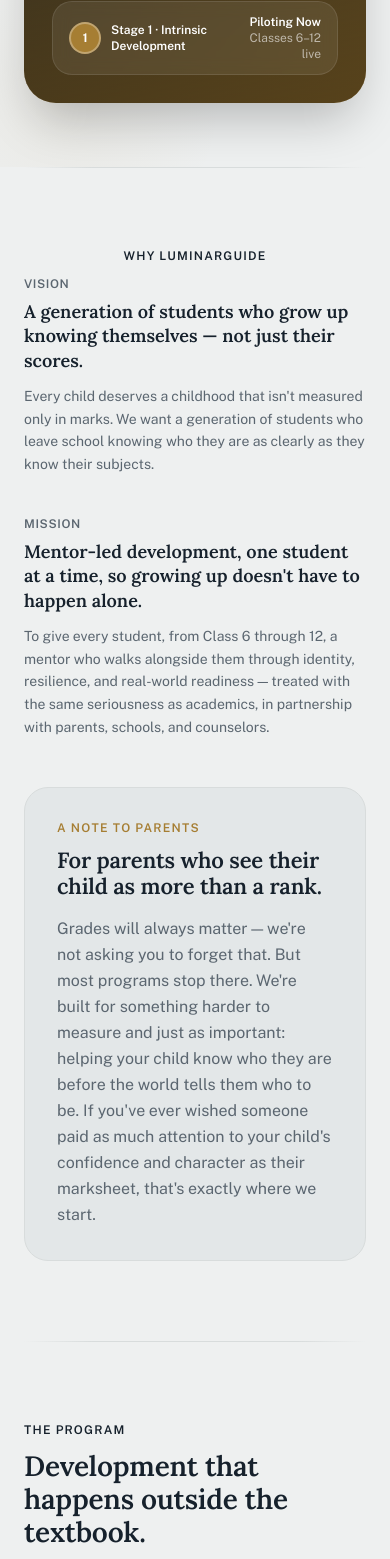
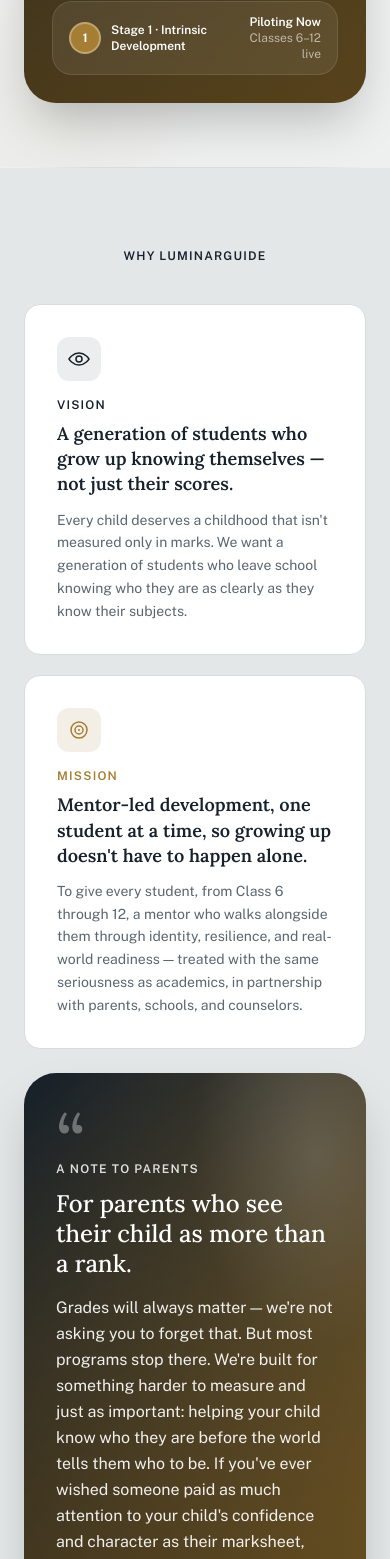
Before and after one commit to youphorialuminars/luminarguide, a Next.js app: page / in a window 390 px wide. Shown: the part 1657-3216 px from the top of the page. Built offline with nearby package versions, Linux system fonts and the light colour scheme.

Commit message:
Manual code change

```diff
--- a/src/app/page.tsx
+++ b/src/app/page.tsx
@@ -30,32 +30,54 @@
           Parents. Folded directly into this page (no separate component
           file) since new files/folders can't be created on the Rocket.new
           side of this project. Sits right after the Hero because this is
-          the "why" — before AboutSection gets into the "what." */}
-      <section className="py-20 bg-background">
-        <div className="max-w-4xl mx-auto px-6">
+          the "why" — before AboutSection gets into the "what."
 
-          <p className="text-xs font-600 text-primary uppercase tracking-widest mb-3 text-center" style={{ fontWeight: 600 }}>
+          Vision/Mission use the same bento-card + icon-wrapper treatment as
+          the "How It Runs" cards in FeaturesSection, and the Note to Parents
+          panel reuses the Hero's three-layer gradient technique — so this
+          section reads as part of the same design system instead of a
+          plain-text block dropped in on its own. */}
+      <section className="py-20 bg-muted">
+        <div className="max-w-6xl mx-auto px-6">
+
+          <p className="text-xs font-600 text-primary uppercase tracking-widest mb-10 text-center" style={{ fontWeight: 600 }}>
             Why LuminarGuide
           </p>
 
-          <div className="grid grid-cols-1 md:grid-cols-2 gap-10 mb-12">
+          <div className="grid grid-cols-1 md:grid-cols-2 gap-5 mb-6">
+            <div className="bento-card flex flex-col gap-4">
+              <div className="icon-wrapper" style={{ backgroundColor: 'rgba(22,33,44,0.08)', color: 'var(--primary)' }}>
+                <svg width="22" height="22" viewBox="0 0 22 22" fill="none">
+                  <path d="M1 11S4.5 5 11 5s10 6 10 6-3.5 6-10 6S1 11 1 11z" stroke="currentColor" strokeWidth="1.5" strokeLinecap="round" strokeLinejoin="round" />
+                  <circle cx="11" cy="11" r="3" stroke="currentColor" strokeWidth="1.5" />
+                </svg>
+              </div>
               <div>
-              <p className="text-xs font-600 text-muted-foreground uppercase tracking-wider mb-2" style={{ fontWeight: 600 }}>
+                <p className="text-xs font-600 text-primary uppercase tracking-widest mb-2" style={{ fontWeight: 600 }}>
                   Vision
                 </p>
-              <h2 className="text-card-heading text-foreground mb-3" style={{ lineHeight: 1.35 }}>
+                <h2 className="text-card-heading text-foreground mb-3">
                   {purpose.vision.heading}
                 </h2>
                 <p className="text-sm leading-relaxed text-muted-foreground">
                   {purpose.vision.description}
                 </p>
               </div>
+            </div>
 
+            <div className="bento-card flex flex-col gap-4">
+              <div className="icon-wrapper" style={{ backgroundColor: 'rgba(166,126,51,0.12)', color: 'var(--accent)' }}>
+                <svg width="22" height="22" viewBox="0 0 22 22" fill="none">
+                  <circle cx="11" cy="11" r="8" stroke="currentColor" strokeWidth="1.5" />
+                  <circle cx="11" cy="11" r="4" stroke="currentColor" strokeWidth="1.5" />
+                  <circle cx="11" cy="11" r="1" fill="currentColor" />
+                </svg>
+              </div>
               <div>
-              <p className="text-xs font-600 text-muted-foreground uppercase tracking-wider mb-2" style={{ fontWeight: 600 }}>
+                <p className="text-xs font-600 uppercase tracking-widest mb-2" style={{ fontWeight: 600, color: 'var(--accent)' }}>
                   Mission
                 </p>
-              <h2 className="text-card-heading text-foreground mb-3" style={{ lineHeight: 1.35 }}>
+                <h2 className="text-card-heading text-foreground mb-3">
                   {purpose.mission.heading}
                 </h2>
                 <p className="text-sm leading-relaxed text-muted-foreground">
@@ -63,22 +85,45 @@
                 </p>
               </div>
             </div>
+          </div>
 
           {/* Message to parents — the emotional/positioning core, so it gets
-              the most visual weight: a highlighted card, not just a paragraph. */}
+              the site's strongest visual treatment: the same gradient panel
+              as the Hero's visual, not a flat tinted box. */}
+          <div className="relative rounded-3xl overflow-hidden shadow-2xl p-8 md:p-12">
             <div
-            className="rounded-2xl p-8 md:p-10 border border-border"
-            style={{ backgroundColor: 'var(--muted)' }}>
+              className="absolute inset-0"
+              style={{ background: 'linear-gradient(135deg, var(--primary) 0%, var(--accent) 100%)' }} />
+            <div
+              className="absolute inset-0"
+              style={{ background: 'radial-gradient(60% 60% at 85% 15%, rgba(255,255,255,0.18) 0%, transparent 60%)' }} />
+            <div
+              className="absolute inset-0"
+              style={{ background: 'linear-gradient(175deg, rgba(0,0,0,0.06) 0%, rgba(0,0,0,0.4) 100%)' }} />
 
-            <p className="text-xs font-600 uppercase tracking-widest mb-3" style={{ fontWeight: 600, color: 'var(--accent)' }}>
+            <div className="relative">
+              <span
+                className="block leading-none mb-2"
+                style={{ fontFamily: 'var(--font-serif)', fontSize: '4.5rem', color: 'rgba(255,255,255,0.35)' }}>
+
+                &ldquo;
+              </span>
+              <p
+                className="text-xs font-600 uppercase tracking-widest mb-3 -mt-6"
+                style={{ fontWeight: 600, color: 'rgba(255,255,255,0.85)' }}>
+
                 A Note to Parents
               </p>
-            <h3 className="text-section-heading text-foreground mb-4" style={{ fontSize: 'clamp(1.375rem, 2.4vw, 1.875rem)' }}>
+              <h3
+                className="mb-4"
+                style={{ fontFamily: 'var(--font-serif)', fontSize: 'clamp(1.5rem, 2.6vw, 2.25rem)', lineHeight: 1.25, color: '#FFFFFF' }}>
+
                 {purpose.messageToParents.heading}
               </h3>
-            <p className="text-base leading-relaxed text-muted-foreground max-w-2xl">
+              <p className="text-base leading-relaxed max-w-2xl" style={{ color: 'rgba(255,255,255,0.92)' }}>
                 {purpose.messageToParents.description}
               </p>
+            </div>
           </div>
 
         </div>
```
Lines whose indentation alone changed are shown as unchanged.
